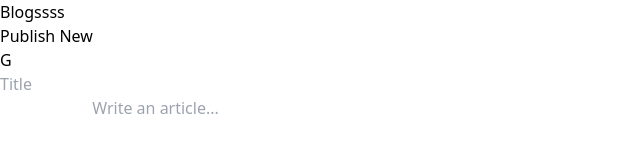
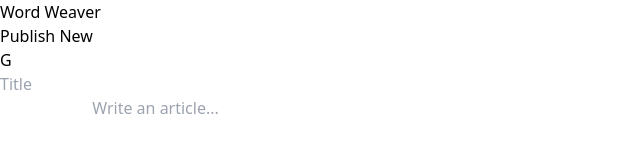
Before and after one commit to AdityaSethi02/Blog-Website, a React (Vite) app in the folder frontend/: page /publish in a window 1280 px wide. Shown: the top 160 px of the page, without its empty margins (0-640 px from the left). Built offline with nearby package versions, Linux system fonts and the light colour scheme.

Commit message:
name updated

```diff
--- a/frontend/src/components/AppBar.tsx
+++ b/frontend/src/components/AppBar.tsx
@@ -17,7 +17,7 @@ export const AppBar = () => {
         <div>
             <div className="border-b flex justify-between items-center px-10 py-4">
                 <Link to={`/blogs`} className="flex flex-col justify-center cursor-pointer text-3xl font-bold">
-                    Blogssss
+                    Word Weaver
                 </Link>
 
                 <div className="flex flex-row items-center">
```
